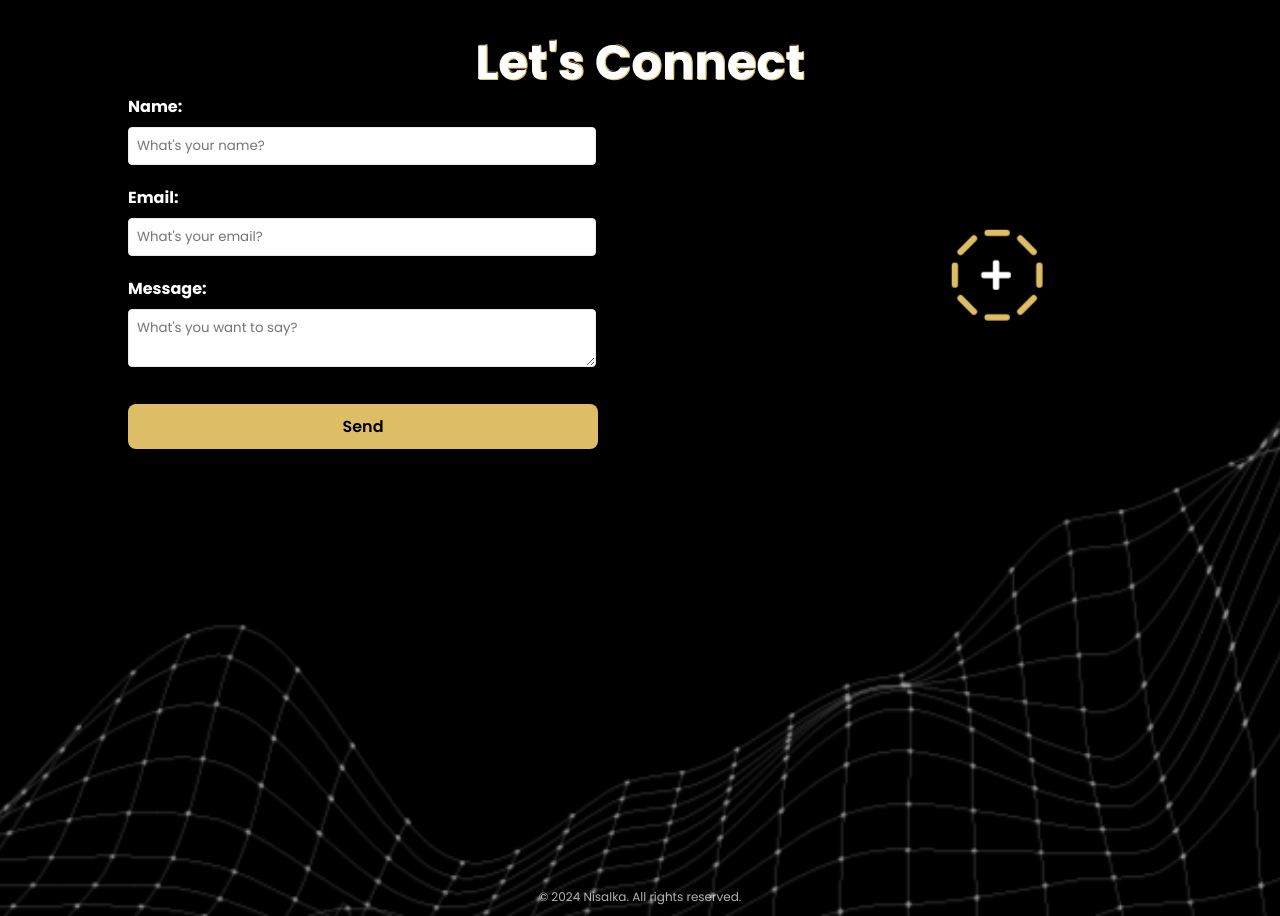
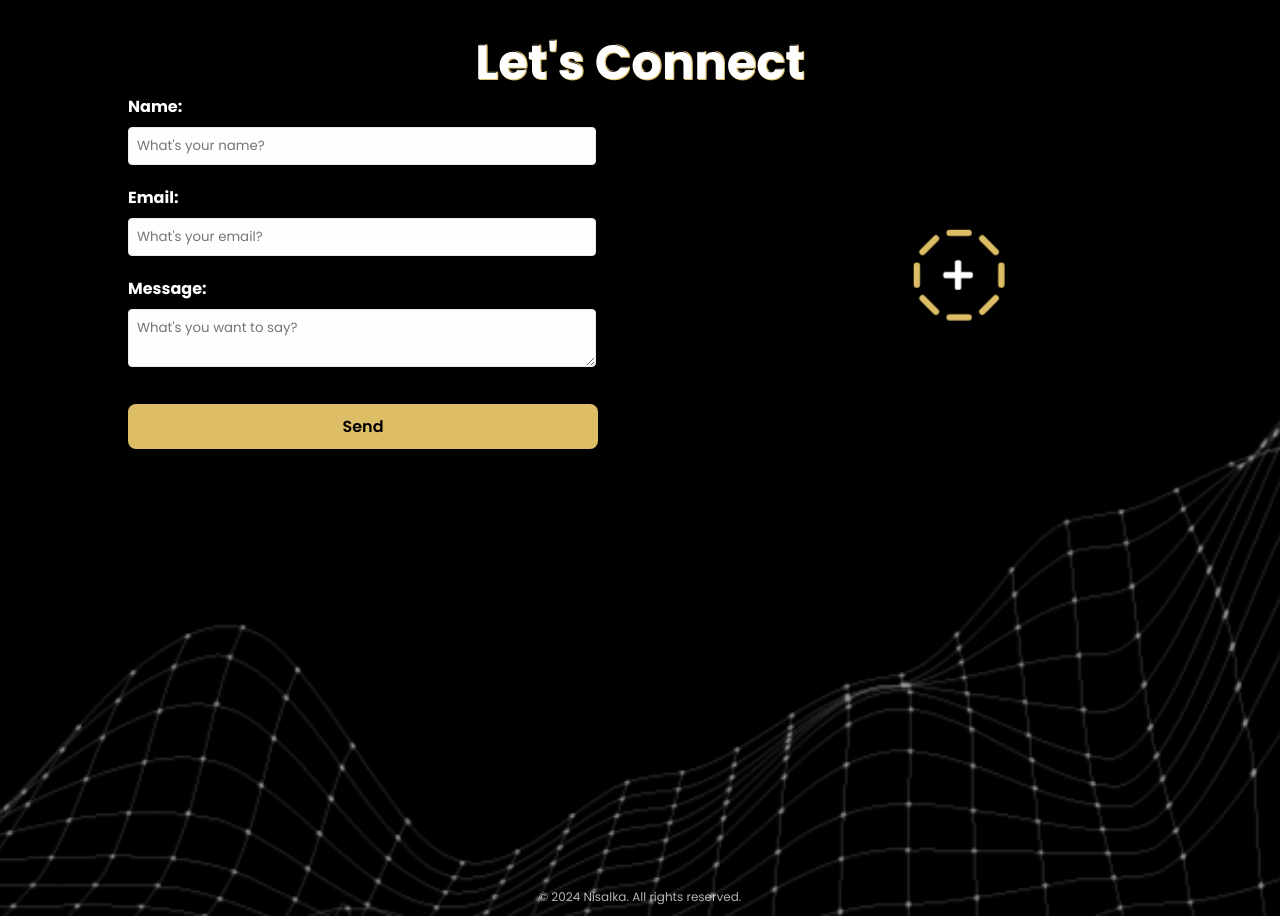
Before and after one commit to NisalkaJay/Portfolio, a React (Vite) app: page / in a window 1280 px wide. Shown: the part 4320-5236 px from the top of the page. Built offline with nearby package versions, Linux system fonts and the light colour scheme.

Commit message:
Updated Projects component and multiple CSS modules

```diff
--- a/src/css/Contact.module.css
+++ b/src/css/Contact.module.css
@@ -210,7 +210,7 @@
     justify-content: center;
     flex-wrap: wrap;
     margin-top: 21%;
-    margin-right: 12%;
+    margin-right: 15%;
     transform: scale(1);
   }
 
```
